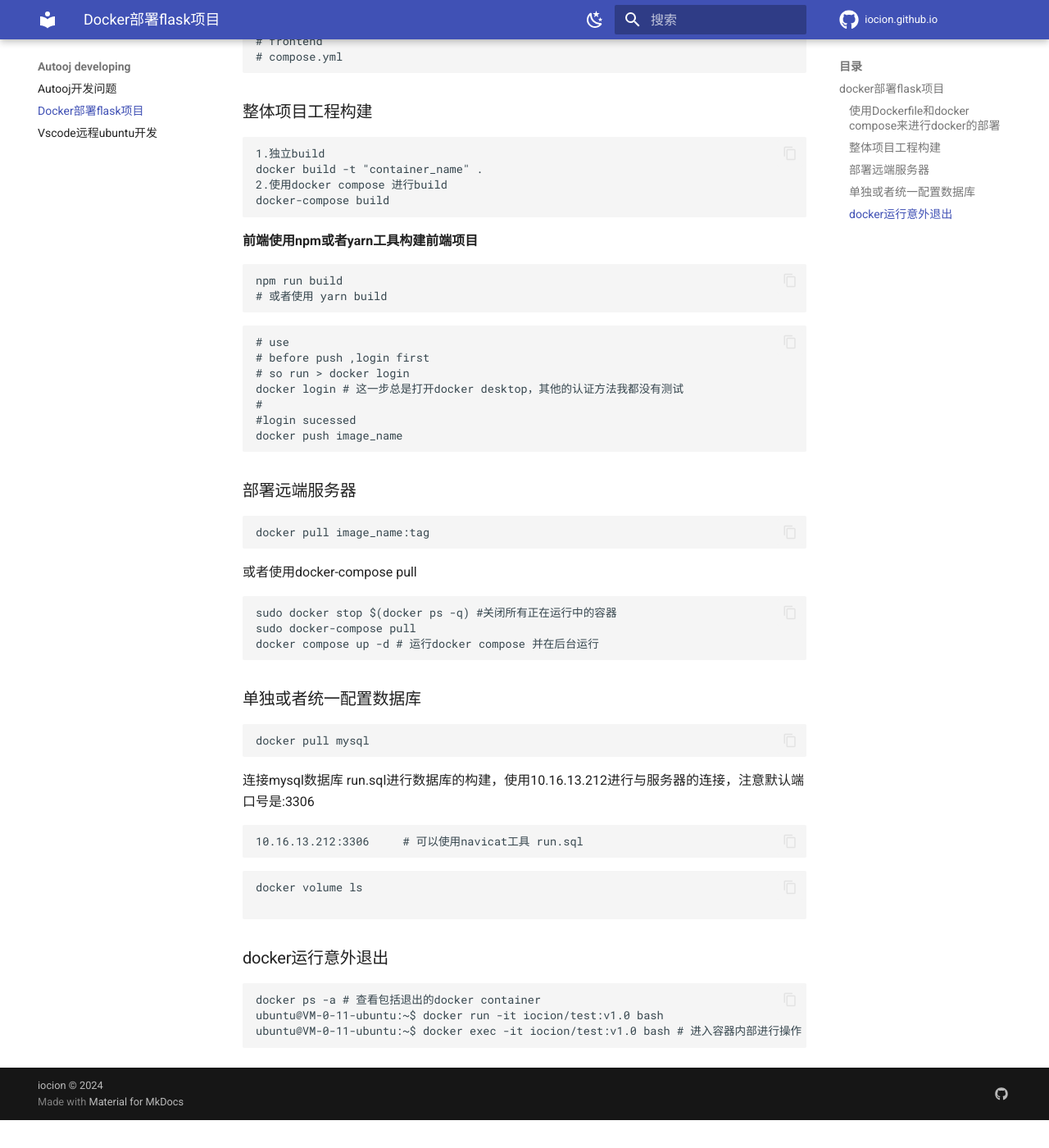
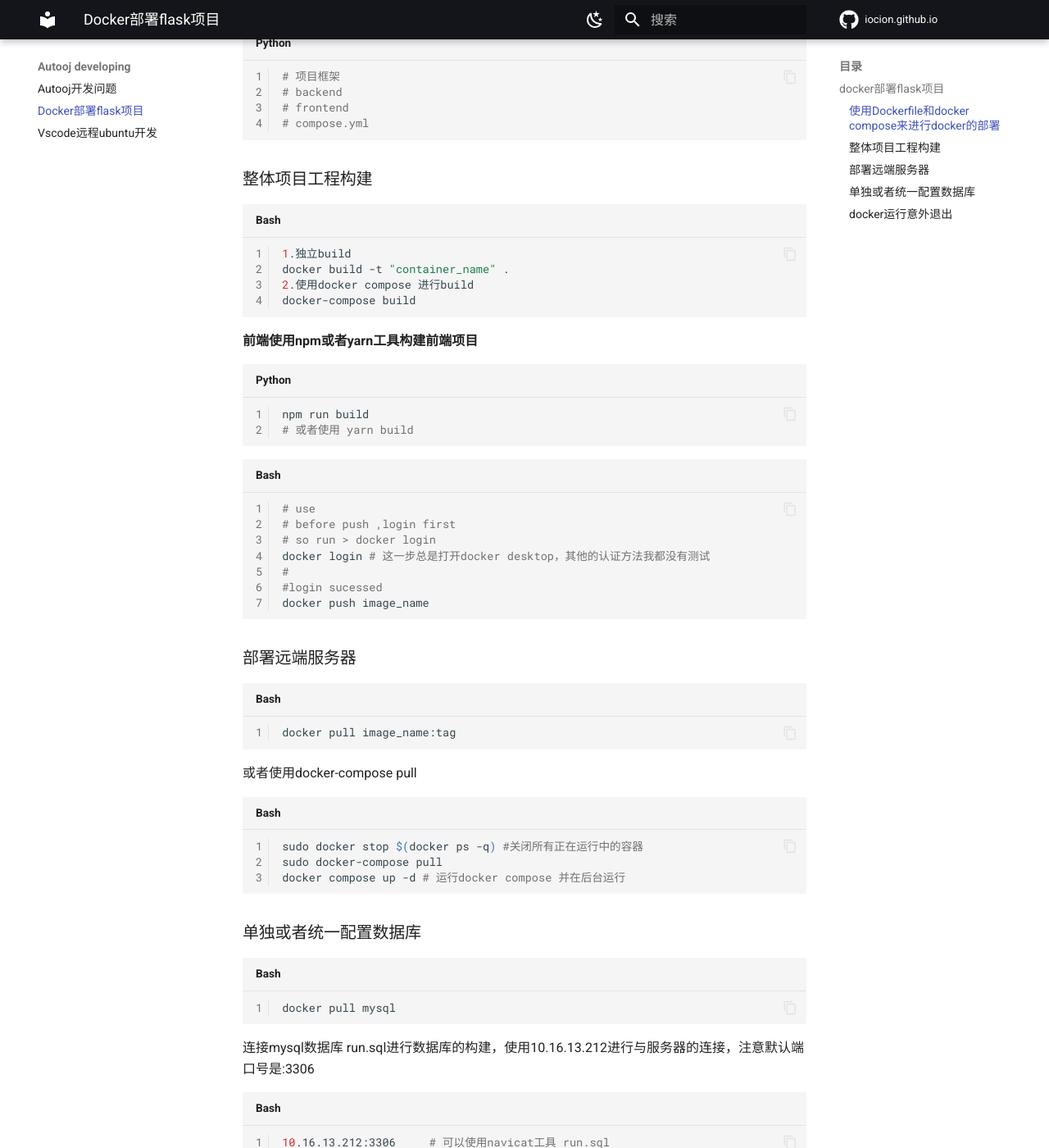
Before and after one commit to iocion/iocion.github.io, an MkDocs documentation site: the page built from docs/Autooj developing/docker部署flask项目.md, in a window 1280 px wide and 1400 px high, scrolled down 465 px. Shown: the whole window at 82% size. Built offline with MkDocs 1.6.1 and Material for MkDocs 9.7.7, drawn with Linux system fonts in a browser that asks for light colours; nearby versions of some CDN libraries; library files that are not in the unit come from our copies; comment, search, counter and statistics services are not loaded; before the commit the page ends 1831 px from its top, so only the background shows below that; some of the changed text lies outside the part shown.

Commit message:
切换主题并增加文章

```diff
--- a/mkdocs.yml
+++ b/mkdocs.yml
@@ -26,6 +26,8 @@ nav:
     - Git/Git使用笔记.md
   - Record:
     - Record/2024.4.28杭州记录.md
+  - Bug:
+    - Bug/问题分析.md
   - Other:
     - Other/sql_injection.md
     - Other/开发.md
@@ -42,10 +44,10 @@ theme:
     - scheme: default
       # 主颜色
       # https://squidfunk.github.io/mkdocs-material/setup/changing-the-colors/#primary-color
-      primary: indigo
+      primary: black
       # 链接等可交互元件的高亮色
       # https://squidfunk.github.io/mkdocs-material/setup/changing-the-colors/#accent-color
-      accent: orange
+      accent: light blue
       toggle:
         # 图标
         icon: material/weather-night
@@ -99,7 +101,7 @@ repo_name: iocion.github.io
 # [bottom-left corner]
 # [版权说明]
 # https://squidfunk.github.io/mkdocs-material/setup/setting-up-the-footer/#copyright-notice
-copyright: iocion © 2024
+copyright: iocion © 2025
 # [底部的翻页]
 # https://squidfunk.github.io/mkdocs-material/setup/setting-up-the-footer/#footer
 # [bottom-right corner]
@@ -126,43 +128,43 @@ plugins:
   # [给单篇文章添加标签]
   # https://squidfunk.github.io/mkdocs-material/setup/setting-up-tags/
   # https://squidfunk.github.io/mkdocs-material/plugins/tags/#meta.tags
-#   - tags
-# markdown_extensions:
-#   # [数学公式支持]
-#   # https://squidfunk.github.io/mkdocs-material/reference/math/#katex
-#   - pymdownx.arithmatex:
-#       generic: true
-#   # [图片功能支持]
-#   # https://squidfunk.github.io/mkdocs-material/reference/images/
-#   # 给 Markdown 图片语法后面添加 `{width="300"}` 设置大小
-  # - attr_list
-  # - md_in_html
-  # # [给标题添加链接]
-  # # https://squidfunk.github.io/mkdocs-material/setup/extensions/python-markdown/#+toc.permalink
-  # - toc:
-  #     permalink: true # 固定标题位置为当前位置
-  # # [代码语法高亮]
-  # # https://squidfunk.github.io/mkdocs-material/reference/code-blocks/#code-blocks
-  # # https://squidfunk.github.io/mkdocs-material/setup/extensions/python-markdown-extensions/#highlight
-  # - pymdownx.highlight:
-      # # 显示行号
-      # linenums: true
-      # # 显示编程语言名称
-      # auto_title: true
-      # # https://squidfunk.github.io/mkdocs-material/setup/extensions/python-markdown-extensions/#+pymdownx.highlight.line_spans
-      # line_spans: __span
-      # # https://squidfunk.github.io/mkdocs-material/setup/extensions/python-markdown-extensions/#+pymdownx.highlight.pygments_lang_class
-      # pygments_lang_class: true
-  # - pymdownx.inlinehilite
-  # - pymdownx.snippets
-  # - pymdownx.superfences
-  # # [Markdown 提示]
-  # # https://squidfunk.github.io/mkdocs-material/reference/admonitions/
-  # - admonition
-  # - pymdownx.details
-  # # [Markdown footnote 语法支持]
-  # # https://squidfunk.github.io/mkdocs-material/reference/footnotes/
-  # - footnotes
+  - tags
+markdown_extensions:
+  # [数学公式支持]
+  # https://squidfunk.github.io/mkdocs-material/reference/math/#katex
+  - pymdownx.arithmatex:
+      generic: true
+  # [图片功能支持]
+  # https://squidfunk.github.io/mkdocs-material/reference/images/
+  # 给 Markdown 图片语法后面添加 `{width="300"}` 设置大小
+  - attr_list
+  - md_in_html
+  # [给标题添加链接]
+  # https://squidfunk.github.io/mkdocs-material/setup/extensions/python-markdown/#+toc.permalink
+  - toc:
+      permalink: true # 固定标题位置为当前位置
+  # [代码语法高亮]
+  # https://squidfunk.github.io/mkdocs-material/reference/code-blocks/#code-blocks
+  # https://squidfunk.github.io/mkdocs-material/setup/extensions/python-markdown-extensions/#highlight
+  - pymdownx.highlight:
+      # 显示行号
+      linenums: true
+      # 显示编程语言名称
+      auto_title: true
+      # https://squidfunk.github.io/mkdocs-material/setup/extensions/python-markdown-extensions/#+pymdownx.highlight.line_spans
+      line_spans: __span
+      # https://squidfunk.github.io/mkdocs-material/setup/extensions/python-markdown-extensions/#+pymdownx.highlight.pygments_lang_class
+      pygments_lang_class: true
+  - pymdownx.inlinehilite
+  - pymdownx.snippets
+  - pymdownx.superfences
+  # [Markdown 提示]
+  # https://squidfunk.github.io/mkdocs-material/reference/admonitions/
+  - admonition
+  - pymdownx.details
+  # [Markdown footnote 语法支持]
+  # https://squidfunk.github.io/mkdocs-material/reference/footnotes/
+  - footnotes
 
 extra_javascript:
   # [数学公式支持]
```
